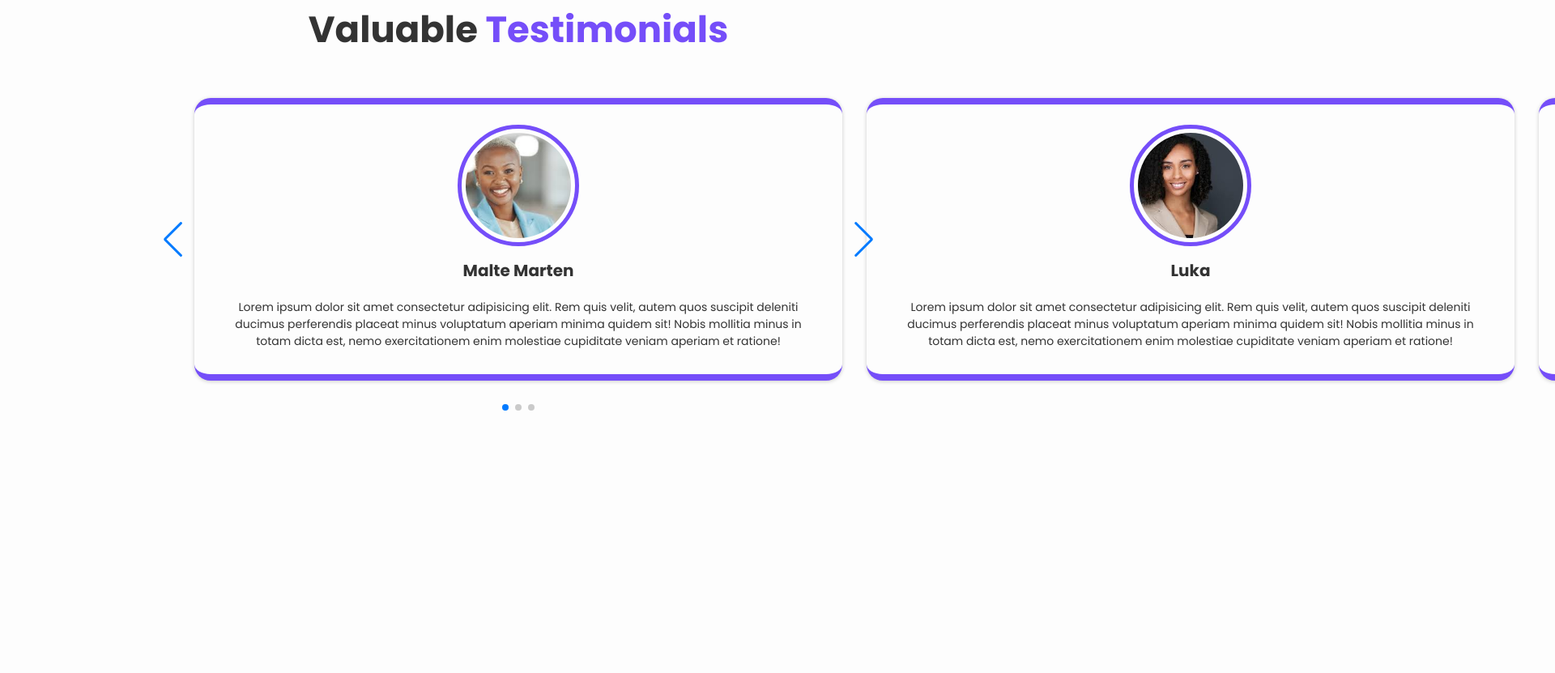
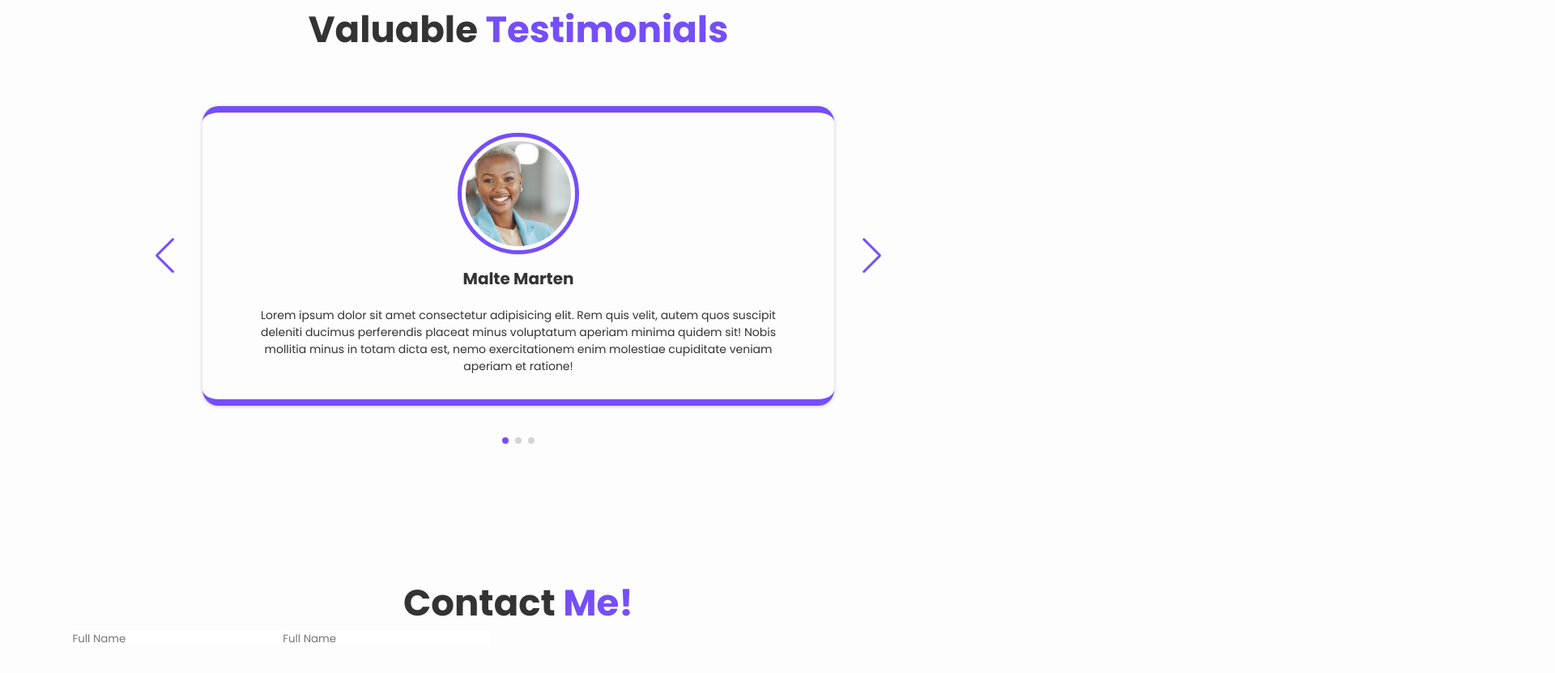
Before and after one commit to bradyn-page/project01, a plain HTML site: page index.html in a window 1280 px wide. Shown: the part 3241-4072 px from the top of the page at 81% size, 1920 px wide, since content can reach past the window. Before the commit the page ends 3811 px from the top, so only its background shows below. Drawn offline with nearby package versions, Linux system fonts and the light colour scheme.

Commit message:
slider and contact
started contact form, finished slider

```diff
--- a/css/styles.css
+++ b/css/styles.css
@@ -427,6 +427,12 @@ span {
     padding: 5rem;
 }
 
+.testimonial-wrapper .testimonial-box {
+    padding: 1rem;
+    border-radius: 2rem;
+    overflow: hidden;
+}
+
 .testimonial-content .testimonial-slide {
     display: flex;
     align-items: center;
@@ -457,3 +463,24 @@ span {
     font-size: 1.4rem;
     text-align: center;
 }
+
+.testimonial-box .swiper-button-next,
+.testimonial-box .swiper-button-prev {
+    color: var(--main-color);
+}
+
+.testimonial-box .swiper-button-next {
+    right: 0;
+}
+
+.testimonial-box .swiper-button-prev {
+    left: 0;
+}
+
+.testimonial-box .swiper-pagination-bullet {
+    background: rgba(0, 0, 0, .8);
+}
+
+.testimonial-box .swiper-pagination-bullet-active {
+    background: var(--main-color);
+}
--- a/index.html
+++ b/index.html
@@ -213,6 +213,20 @@
         </div>
     </div>
 
+    <!--contact section-->
+    <section class="contact" id="contact">
+        <h2 class="heading"> Contact <span>Me!</span></h2>
+
+        <form action="#">
+            <div class="input-box">
+                <input type="text" placeholder="Full Name">
+                <input type="text" placeholder="Full Name">
+            </div>
+        </form>
+
+        </form>
+    </section>
+
     <!--swiper js-->
     <script src="https://cdn.jsdelivr.net/npm/swiper@11/swiper-bundle.min.js"></script>
 
--- a/js/script.js
+++ b/js/script.js
@@ -6,11 +6,12 @@ let header = document.querySelector('.header');
 header.classList.toggle('sticky', window.scrollY > 100);
 };
 
-/*===== swiper ========*/
+/*===== swiper from swiperjs.com ========*/
 var swiper = new Swiper(".mySwiper", {
     slidesPerView: 1,
-    spaceBetween: 30,
+    spaceBetween: 50,
     loop: true,
+    grabCursor: true, //make cursor grabby on testimonials
     pagination: {
       el: ".swiper-pagination",
       clickable: true,
```
